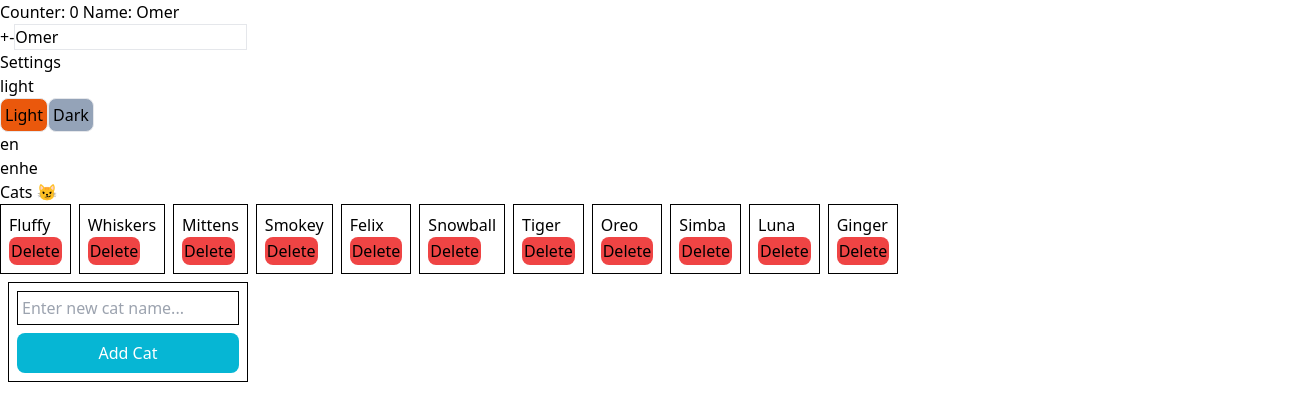
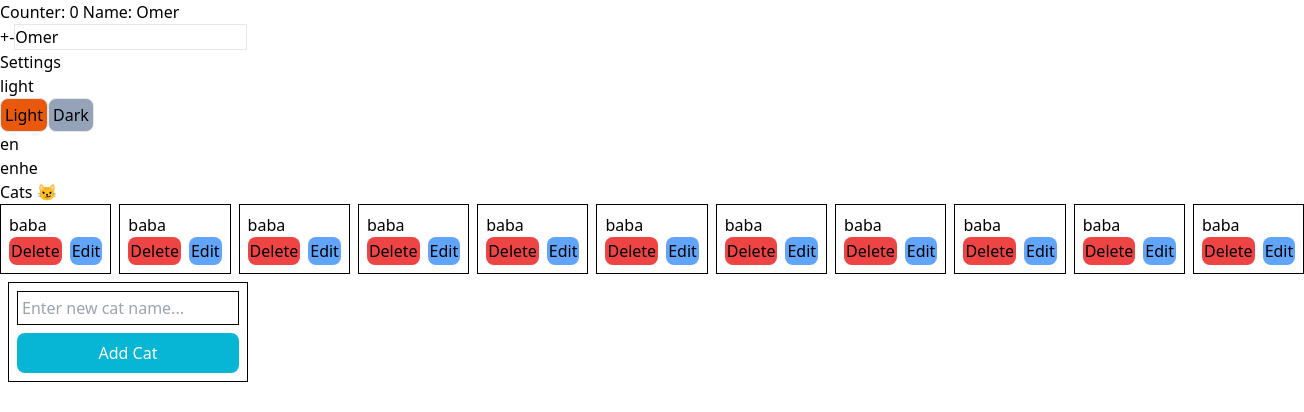
Before and after one commit to Omerkugel12/Redux, a React (Vite) app: page / in a window 1280 px wide. Shown: the top 412 px of the page, 1304 px wide, since content can reach past the window. Built offline with nearby package versions, Linux system fonts and the light colour scheme; data requests are answered from the project's data file.

Commit message:
update cat

```diff
--- a/db.json
+++ b/db.json
@@ -2,47 +2,47 @@
   "cats": [
     {
       "id": "cat1",
-      "name": "Fluffy"
+      "name": "baba"
     },
     {
       "id": "cat2",
-      "name": "Whiskers"
+      "name": "baba"
     },
     {
       "id": "cat3",
-      "name": "Mittens"
+      "name": "baba"
     },
     {
       "id": "cat4",
-      "name": "Smokey"
+      "name": "baba"
     },
     {
       "id": "cat5",
-      "name": "Felix"
+      "name": "baba"
     },
     {
       "id": "cat6",
-      "name": "Snowball"
+      "name": "baba"
     },
     {
       "id": "cat7",
-      "name": "Tiger"
+      "name": "baba"
     },
     {
       "id": "cat8",
-      "name": "Oreo"
+      "name": "baba"
     },
     {
       "id": "cat9",
-      "name": "Simba"
+      "name": "baba"
     },
     {
       "id": "cat10",
-      "name": "Luna"
+      "name": "baba"
     },
     {
       "id": "cat11",
-      "name": "Ginger"
+      "name": "baba"
     }
   ]
 }
--- a/src/App.jsx
+++ b/src/App.jsx
@@ -6,7 +6,12 @@ import {
   increment,
 } from "./store/actions/counter.action";
 import { setLang, setTheme } from "./store/actions/settings.action";
-import { addCat, fetchCats, removeCat } from "./store/actions/cats.action";
+import {
+  addCat,
+  fetchCats,
+  removeCat,
+  updateCat,
+} from "./store/actions/cats.action";
 
 function App() {
   const { count, name } = useSelector((state) => state.counterModule);
@@ -49,6 +54,10 @@ function App() {
 
   function handleRemoveCat(catId) {
     dispatch(removeCat(catId));
+  }
+
+  function handleUpdateCat(catId) {
+    dispatch(updateCat(catId, { name: "baba" }));
   }
 
   return (
@@ -100,12 +109,20 @@ function App() {
           {cats.map((cat) => (
             <li key={cat.id} className="border border-black p-2">
               <p>{cat.name}</p>
+              <div className="flex gap-2">
                 <button
                   className="bg-red-500 p-0.5 rounded-lg"
                   onClick={() => handleRemoveCat(cat.id)}
                 >
                   Delete
                 </button>
+                <button
+                  className="bg-blue-400 p-0.5 rounded-lg"
+                  onClick={() => handleUpdateCat(cat.id)}
+                >
+                  Edit
+                </button>
+              </div>
             </li>
           ))}
         </ul>
```
Lines whose indentation alone changed are shown as unchanged.
